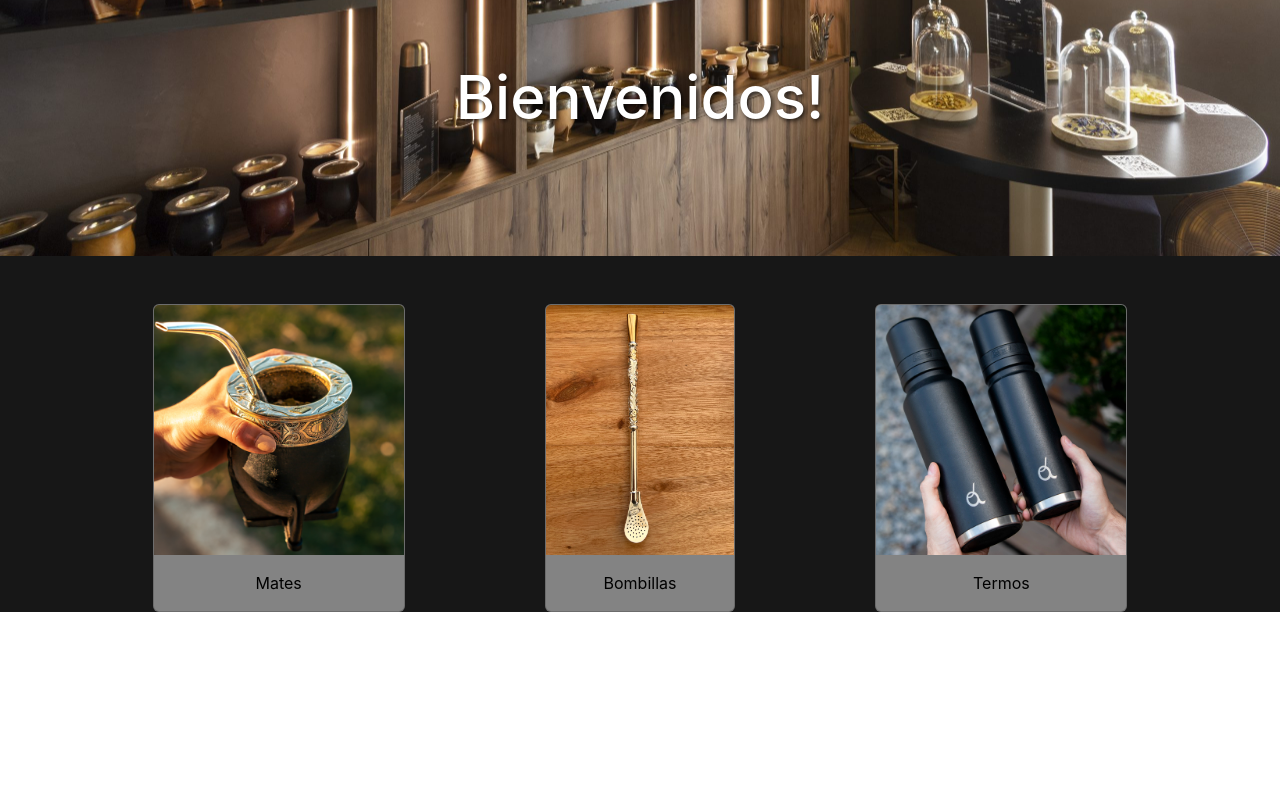
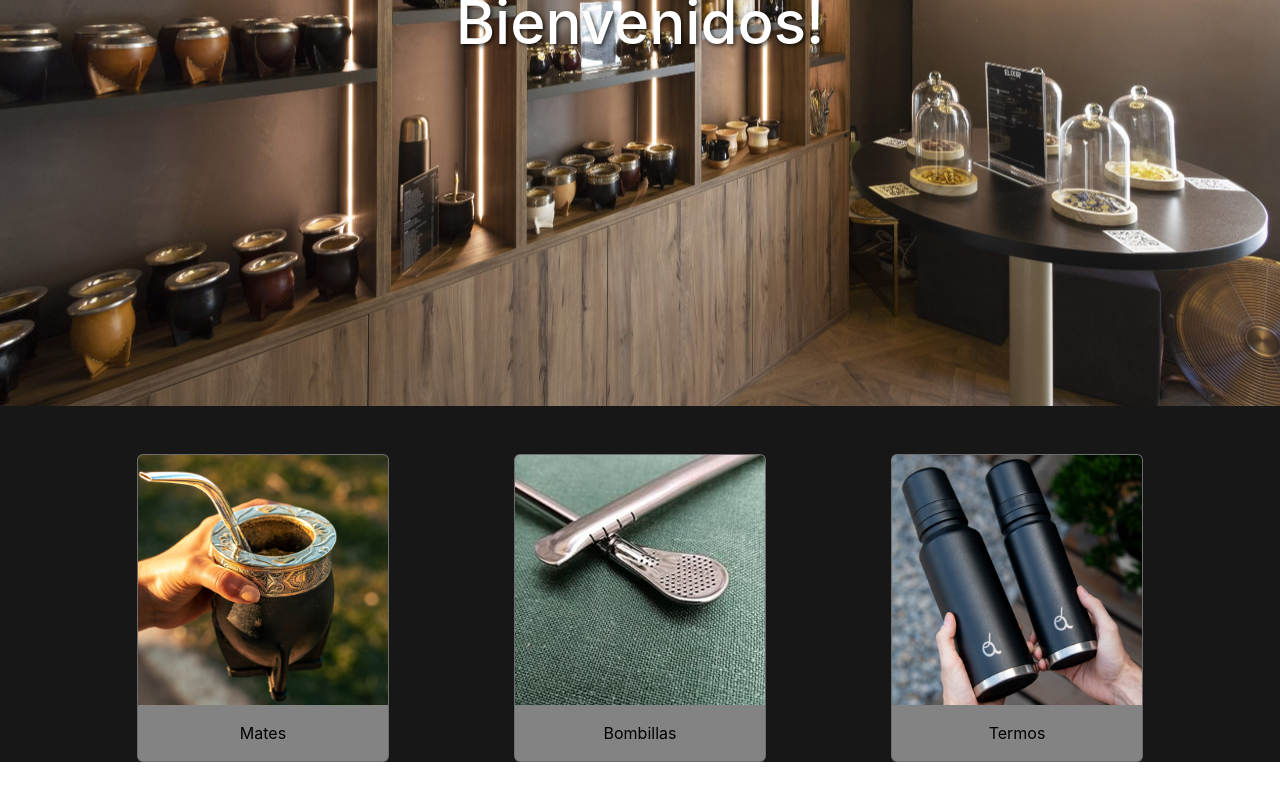
Before and after one commit to felidegasperi/Matuco, a React (Create React App) app in the folder matuco/: page / in a window 1280 px wide. Shown: the part 510-1310 px from the top of the page. Before the commit the page ends 1170 px from the top, so only its background shows below. Built offline with nearby package versions, Linux system fonts and the light colour scheme.

Commit message:
added cards

```diff
--- a/matuco/src/components/home/Card.js
+++ b/matuco/src/components/home/Card.js
@@ -56,7 +56,7 @@ const Card = () => {
             onMouseLeave={() => setIsHovered2(false)}
           >
             <img
-              src="../assets/bombillaCard.jpg"
+              src="../assets/bombilla.png"
               className="card-img-top"
               alt="Bombilla"
               style={{
--- a/matuco/src/components/home/Home.js
+++ b/matuco/src/components/home/Home.js
@@ -12,7 +12,7 @@ const Home = () => {
             backgroundSize: "cover",
             backgroundPosition: "center",
             width: "100%", // Ancho de la ventana
-            height: "650px", // Alto de la ventana
+            height: "100vh", // Alto de la ventana
           }}
         >
           <div
```
Also changed, not shown: matuco/public/assets/bombilla.png (added).
